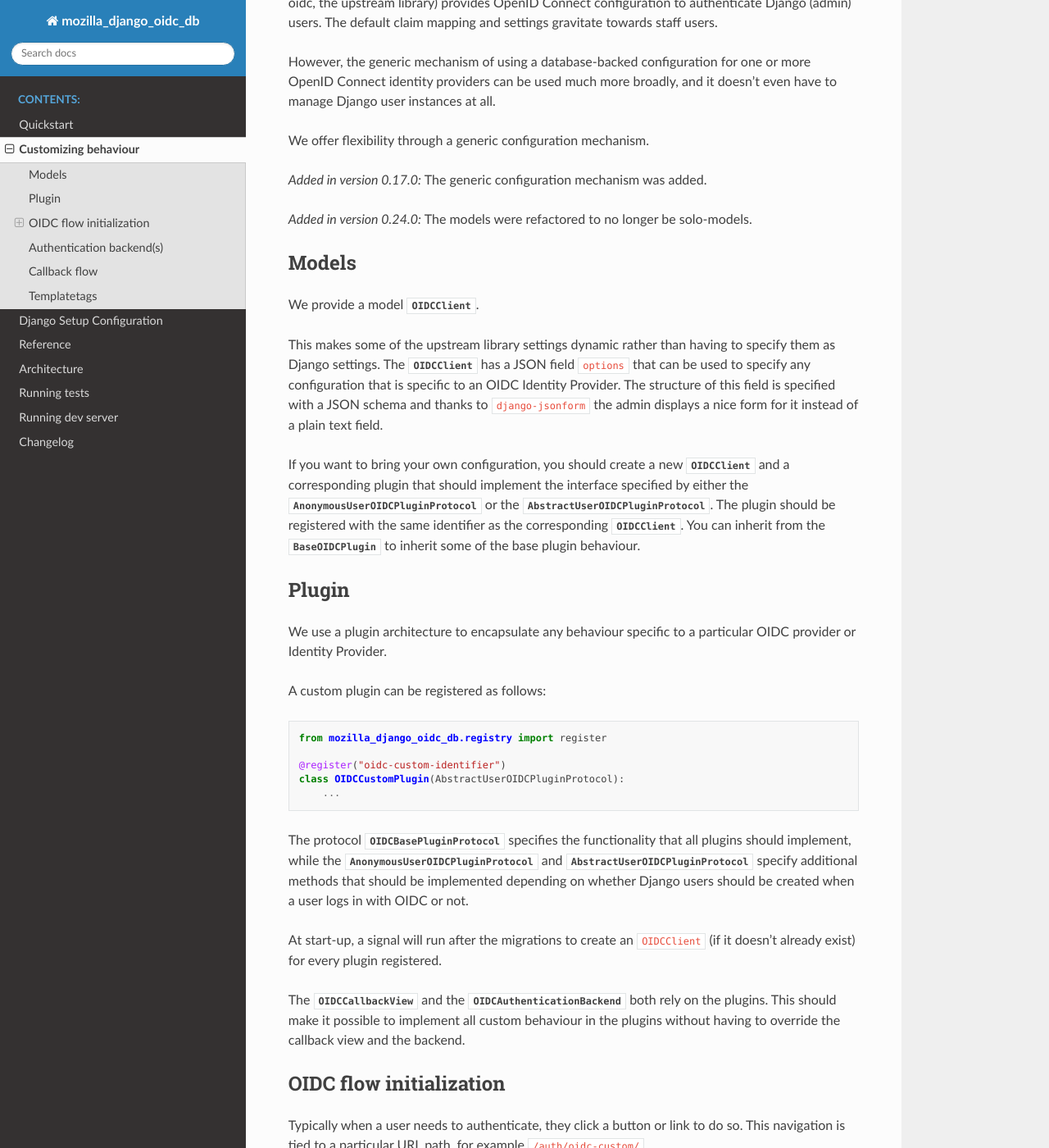
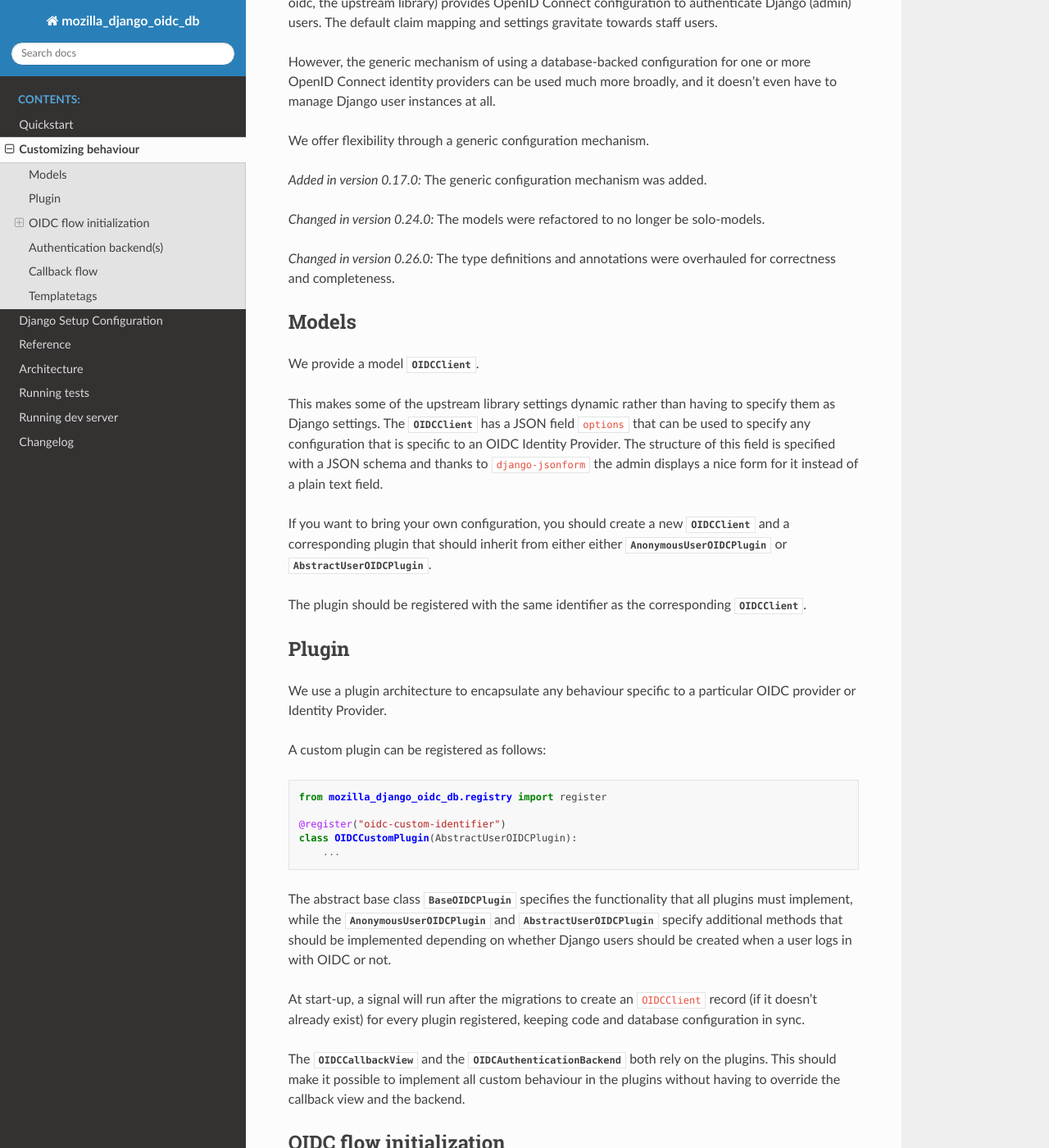
Before and after one commit to maykinmedia/mozilla-django-oidc-db, a Sphinx documentation site: the page built from docs/customizing.rst, in a window 1280 px wide and 1400 px high, scrolled down 192 px. Shown: the whole window at 82% size. Built offline with Sphinx 7.4.7 and the Read the Docs theme 3.1.0, drawn with Linux system fonts in a browser that asks for light colours.

Commit message:
:memo: Update docs after interfaces were changed

```diff
--- a/docs/customizing.rst
+++ b/docs/customizing.rst
@@ -18,9 +18,12 @@ We offer flexibility through a generic configuration mechanism.
 .. versionadded:: 0.17.0
     The generic configuration mechanism was added.
 
-.. versionadded:: 0.24.0
+.. versionchanged:: 0.24.0
     The models were refactored to no longer be solo-models.
 
+.. versionchanged:: 0.26.0
+    The type definitions and annotations were overhauled for correctness and
+    completeness.
 
 Models
 ======
@@ -28,23 +31,27 @@ Models
 We provide a model :class:`~mozilla_django_oidc_db.models.OIDCClient`.
 
 This makes some of the upstream library settings dynamic rather than having to specify
-them as Django settings. The :class:`~mozilla_django_oidc_db.models.OIDCClient` has a JSON field ``options`` that can be used
-to specify any configuration that is specific to an OIDC Identity Provider.
-The structure of this field is specified with a JSON schema and thanks to ``django-jsonform`` the admin displays a nice
-form for it instead of a plain text field.
+them as Django settings. The :class:`~mozilla_django_oidc_db.models.OIDCClient` has a
+JSON field ``options`` that can be used to specify any configuration that is specific to
+an OIDC Identity Provider. The structure of this field is specified with a JSON schema
+and thanks to ``django-jsonform`` the admin displays a nice form for it instead of a
+plain text field.
 
-If you want to bring your own configuration, you should create a new :class:`~mozilla_django_oidc_db.models.OIDCClient`
-and a corresponding plugin that should implement the interface specified by either the
-:class:`~mozilla_django_oidc_db.plugins.AnonymousUserOIDCPluginProtocol` or the :class:`~mozilla_django_oidc_db.plugins.AbstractUserOIDCPluginProtocol`.
-The plugin should be registered with the same identifier as the corresponding :class:`~mozilla_django_oidc_db.models.OIDCClient`.
-You can inherit from the :class:`~mozilla_django_oidc_db.plugins.BaseOIDCPlugin` to inherit some
-of the base plugin behaviour.
+If you want to bring your own configuration, you should create a new
+:class:`~mozilla_django_oidc_db.models.OIDCClient`
+and a corresponding plugin that should inherit from either either
+:class:`~mozilla_django_oidc_db.plugins.AnonymousUserOIDCPlugin` or
+:class:`~mozilla_django_oidc_db.plugins.AbstractUserOIDCPlugin`.
+
+The plugin should be registered with the same identifier as the corresponding
+:class:`~mozilla_django_oidc_db.models.OIDCClient`.
 
 
 Plugin
 ======
 
-We use a plugin architecture to encapsulate any behaviour specific to a particular OIDC provider or Identity Provider.
+We use a plugin architecture to encapsulate any behaviour specific to a particular OIDC
+provider or Identity Provider.
 
 A custom plugin can be registered as follows:
 
@@ -53,20 +60,24 @@ A custom plugin can be registered as follows:
     from mozilla_django_oidc_db.registry import register
 
     @register("oidc-custom-identifier")
-    class OIDCCustomPlugin(AbstractUserOIDCPluginProtocol):
+    class OIDCCustomPlugin(AbstractUserOIDCPlugin):
         ...
 
-The protocol :class:`~mozilla_django_oidc_db.plugins.OIDCBasePluginProtocol` specifies the functionality that all plugins
-should implement, while the :class:`~mozilla_django_oidc_db.plugins.AnonymousUserOIDCPluginProtocol` and
-:class:`~mozilla_django_oidc_db.plugins.AbstractUserOIDCPluginProtocol` specify additional methods that should be implemented
-depending on whether Django users should be created when a user logs in with OIDC or not.
+The abstract base class :class:`~mozilla_django_oidc_db.plugins.BaseOIDCPlugin` specifies
+the functionality that all plugins must implement, while the
+:class:`~mozilla_django_oidc_db.plugins.AnonymousUserOIDCPlugin` and
+:class:`~mozilla_django_oidc_db.plugins.AbstractUserOIDCPlugin` specify additional methods
+that should be implemented depending on whether Django users should be created when a
+user logs in with OIDC or not.
 
-At start-up, a signal will run after the migrations to create an ``OIDCClient`` (if it doesn't already exist) for every plugin
-registered.
+At start-up, a signal will run after the migrations to create an ``OIDCClient`` record
+(if it doesn't already exist) for every plugin registered, keeping code and database
+configuration in sync.
 
-The :class:`~mozilla_django_oidc_db.views.OIDCCallbackView` and the :class:`~mozilla_django_oidc_db.backends.OIDCAuthenticationBackend`
-both rely on the plugins. This should make it possible to implement all custom behaviour in the plugins without
-having to override the callback view and the backend.
+The :class:`~mozilla_django_oidc_db.views.OIDCCallbackView` and the
+:class:`~mozilla_django_oidc_db.backends.OIDCAuthenticationBackend` both rely on the
+plugins. This should make it possible to implement all custom behaviour in the plugins
+without having to override the callback view and the backend.
 
 
 OIDC flow initialization
@@ -75,10 +86,10 @@ OIDC flow initialization
 Typically when a user needs to authenticate, they click a button or link to do so. This
 navigation is tied to a particular URL path, for example ``/auth/oidc-custom/``.
 
-We provide :class:`~mozilla_django_oidc_db.views.OIDCAuthenticationRequestInitView` to start an OIDC authentication flow.
-This view class is parametrized with the identifier of the config model, so that
-the specific configuration can be retrieved and settings such as the identity provider endpoint
-to redirect the user to can be obtained.
+We provide :class:`~mozilla_django_oidc_db.views.OIDCAuthenticationRequestInitView` to
+start an OIDC authentication flow. This view class is parametrized with the identifier
+of the config model, so that the specific configuration can be retrieved and settings
+such as the identity provider endpoint to redirect the user to can be obtained.
 
 This view is not necessarily meant to be exposed directly via a URL pattern, but
 rather specific views are to be created from it, e.g.:
```
